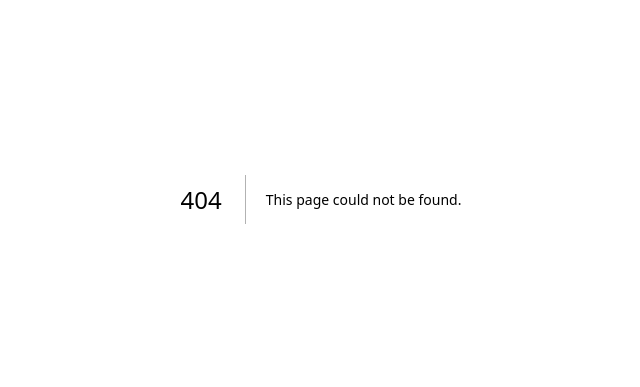
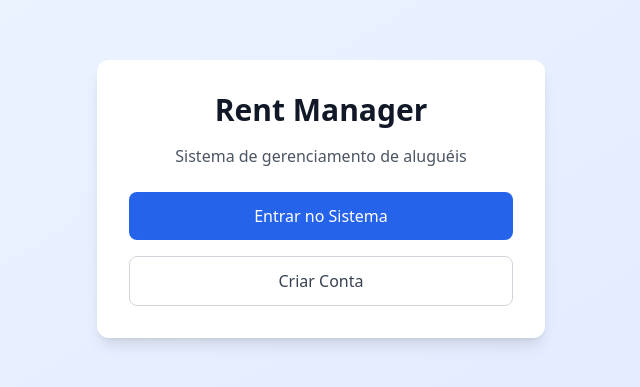
Before and after one commit to lcspaiva87/rent-manager-web, a Next.js app: page / in a window 1280 px wide. Before the commit this address had no page. Shown: the part 201-588 px from the top of the page, without its empty margins (319-959 px from the left). Built offline with nearby package versions, Linux system fonts and the light colour scheme.

Commit message:
feat: add home page with login form and account creation button, plus update color variables in CSS and adjust sidebar layout

```diff
--- a/app/auth/layout.tsx
+++ b/app/auth/layout.tsx
@@ -26,8 +26,8 @@ export default function AuthLayout({
 }>) {
   return (
     <html lang="en">
-      <body className={`${geistSans.variable} ${geistMono.variable} antialiased h-screen`}>
-        <div className="flex h-full">
+      <body className={`${geistSans.variable} ${geistMono.variable} antialiased `}>
+        <div className="flex h-screen">
           <div className="hidden lg:flex lg:w-1/2 relative overflow-hidden">
             {/* Imagem de fundo */}
             <div className="absolute inset-0">
--- a/app/globals.css
+++ b/app/globals.css
@@ -8,37 +8,37 @@ All colors MUST be HSL.
 
 @layer base {
   :root {
-    --background: 0 0% 100%;
-    --foreground: 0 0% 3.9%;
+    --background: 210 20% 98%;
+    --foreground: 215 25% 15%;
 
     --card: 0 0% 100%;
-    --card-foreground: 0 0% 3.9%;
+    --card-foreground: 215 25% 15%;
 
     --popover: 0 0% 100%;
-    --popover-foreground: 0 0% 3.9%;
+    --popover-foreground: 215 25% 15%;
 
-    --primary: 0 0% 9%;
-    --primary-foreground: 0 0% 98%;
+    --primary: 210 98% 34%;
+    --primary-foreground: 0 0% 100%;
     --primary-glow: 210 98% 44%;
 
-    --secondary: 0 0% 96.1%;
-    --secondary-foreground: 0 0% 9%;
+    --secondary: 210 20% 94%;
+    --secondary-foreground: 215 25% 15%;
 
-    --muted: 0 0% 96.1%;
-    --muted-foreground: 0 0% 45.1%;
+    --muted: 210 20% 94%;
+    --muted-foreground: 215 15% 45%;
 
-    --accent: 0 0% 96.1%;
-    --accent-foreground: 0 0% 9%;
+    --accent: 142 76% 36%;
+    --accent-foreground: 0 0% 100%;
 
     --warning: 38 92% 50%;
     --warning-foreground: 0 0% 100%;
 
-    --destructive: 0 84.2% 60.2%;
-    --destructive-foreground: 0 0% 98%;
+    --destructive: 0 84% 60%;
+    --destructive-foreground: 0 0% 100%;
 
-    --border: 0 0% 89.8%;
-    --input: 0 0% 89.8%;
-    --ring: 0 0% 3.9%;
+    --border: 210 20% 88%;
+    --input: 210 20% 94%;
+    --ring: 210 98% 34%;
 
     --success: 142 76% 36%;
     --success-foreground: 0 0% 100%;
@@ -65,46 +65,36 @@ All colors MUST be HSL.
     --sidebar-border: 220 13% 91%;
 
     --sidebar-ring: 217.2 91.2% 59.8%;
-
-    --chart-1: 12 76% 61%;
-
-    --chart-2: 173 58% 39%;
-
-    --chart-3: 197 37% 24%;
-
-    --chart-4: 43 74% 66%;
-
-    --chart-5: 27 87% 67%;
   }
 
   .dark {
-    --background: 0 0% 3.9%;
-    --foreground: 0 0% 98%;
+    --background: 222.2 84% 4.9%;
+    --foreground: 210 40% 98%;
 
-    --card: 0 0% 3.9%;
-    --card-foreground: 0 0% 98%;
+    --card: 222.2 84% 4.9%;
+    --card-foreground: 210 40% 98%;
 
-    --popover: 0 0% 3.9%;
-    --popover-foreground: 0 0% 98%;
+    --popover: 222.2 84% 4.9%;
+    --popover-foreground: 210 40% 98%;
 
-    --primary: 0 0% 98%;
-    --primary-foreground: 0 0% 9%;
+    --primary: 210 40% 98%;
+    --primary-foreground: 222.2 47.4% 11.2%;
 
-    --secondary: 0 0% 14.9%;
-    --secondary-foreground: 0 0% 98%;
+    --secondary: 217.2 32.6% 17.5%;
+    --secondary-foreground: 210 40% 98%;
 
-    --muted: 0 0% 14.9%;
-    --muted-foreground: 0 0% 63.9%;
+    --muted: 217.2 32.6% 17.5%;
+    --muted-foreground: 215 20.2% 65.1%;
 
-    --accent: 0 0% 14.9%;
-    --accent-foreground: 0 0% 98%;
+    --accent: 217.2 32.6% 17.5%;
+    --accent-foreground: 210 40% 98%;
 
     --destructive: 0 62.8% 30.6%;
-    --destructive-foreground: 0 0% 98%;
+    --destructive-foreground: 210 40% 98%;
 
-    --border: 0 0% 14.9%;
-    --input: 0 0% 14.9%;
-    --ring: 0 0% 83.1%;
+    --border: 217.2 32.6% 17.5%;
+    --input: 217.2 32.6% 17.5%;
+    --ring: 212.7 26.8% 83.9%;
     --sidebar-background: 240 5.9% 10%;
     --sidebar-foreground: 240 4.8% 95.9%;
     --sidebar-primary: 224.3 76.3% 48%;
@@ -113,11 +103,6 @@ All colors MUST be HSL.
     --sidebar-accent-foreground: 240 4.8% 95.9%;
     --sidebar-border: 240 3.7% 15.9%;
     --sidebar-ring: 217.2 91.2% 59.8%;
-    --chart-1: 220 70% 50%;
-    --chart-2: 160 60% 45%;
-    --chart-3: 30 80% 55%;
-    --chart-4: 280 65% 60%;
-    --chart-5: 340 75% 55%;
   }
 }
 
@@ -130,3 +115,45 @@ All colors MUST be HSL.
     @apply bg-background text-foreground;
   }
 }
+#root {
+  max-width: 1280px;
+  margin: 0 auto;
+  padding: 2rem;
+  text-align: center;
+}
+
+.logo {
+  height: 6em;
+  padding: 1.5em;
+  will-change: filter;
+  transition: filter 300ms;
+}
+.logo:hover {
+  filter: drop-shadow(0 0 2em #646cffaa);
+}
+.logo.react:hover {
+  filter: drop-shadow(0 0 2em #61dafbaa);
+}
+
+@keyframes logo-spin {
+  from {
+    transform: rotate(0deg);
+  }
+  to {
+    transform: rotate(360deg);
+  }
+}
+
+@media (prefers-reduced-motion: no-preference) {
+  a:nth-of-type(2) .logo {
+    animation: logo-spin infinite 20s linear;
+  }
+}
+
+.card {
+  padding: 2em;
+}
+
+.read-the-docs {
+  color: #888;
+}
--- /dev/null
+++ b/app/page.tsx
@@ -0,0 +1,22 @@
+export default function HomePage() {
+  return (
+    <div className="min-h-screen bg-gradient-to-br from-blue-50 to-indigo-100 flex items-center justify-center p-4">
+      <div className="bg-white rounded-xl shadow-lg p-8 max-w-md w-full">
+        <h1 className="text-3xl font-bold text-gray-900 mb-4 text-center">
+          Rent Manager
+        </h1>
+        <p className="text-gray-600 text-center mb-6">
+          Sistema de gerenciamento de aluguéis
+        </p>
+        <div className="space-y-4">
+          <button className="w-full bg-blue-600 hover:bg-blue-700 text-white font-medium py-3 px-4 rounded-lg transition-colors">
+            Entrar no Sistema
+          </button>
+          <button className="w-full border border-gray-300 hover:bg-gray-50 text-gray-700 font-medium py-3 px-4 rounded-lg transition-colors">
+            Criar Conta
+          </button>
+        </div>
+      </div>
+    </div>
+  );
+}
--- a/components/layout/sidebar.tsx
+++ b/components/layout/sidebar.tsx
@@ -16,6 +16,7 @@ import {
 } from 'lucide-react';
 import Image from 'next/image';
 import Link from 'next/link';
+import { usePathname } from 'next/navigation';
 import { useState } from 'react';
 
 const navigationItems = [
@@ -31,7 +32,11 @@ const navigationItems = [
 ];
 
 export function Sidebar() {
+  const pathname = usePathname();
   const [isMobileMenuOpen, setIsMobileMenuOpen] = useState(false);
+
+  const isActive = (path: string) => pathname === path;
+
   function handleNavigation() {
     setIsMobileMenuOpen(false);
   }
@@ -130,9 +135,9 @@ export function Sidebar() {
           </div>
         </div>
       </nav>
+
       {isMobileMenuOpen && (
         <div
-          tabIndex={0}
           className="fixed inset-0 bg-black bg-opacity-50 z-[65] lg:hidden"
           onClick={() => setIsMobileMenuOpen(false)}
           onKeyDown={(e) => {
--- a/package.json
+++ b/package.json
@@ -17,6 +17,7 @@
     "clsx": "^2.1.1",
     "lucide-react": "^0.536.0",
     "next": "15.4.5",
+    "postcss": "^8.5.6",
     "react": "19.1.0",
     "react-dom": "19.1.0",
     "react-hook-form": "^7.62.0",
@@ -28,7 +29,7 @@
     "@biomejs/biome": "^2.1.3",
     "@commitlint/cli": "^19.8.1",
     "@commitlint/config-conventional": "^19.8.1",
-    "@tailwindcss/postcss": "^4",
+    "@tailwindcss/postcss": "^4.1.11",
     "@types/node": "^20",
     "@types/react": "^19",
     "@types/react-dom": "^19",
```
Also changed, not shown: 1 other file (tests, documents, lock files or other folders).
